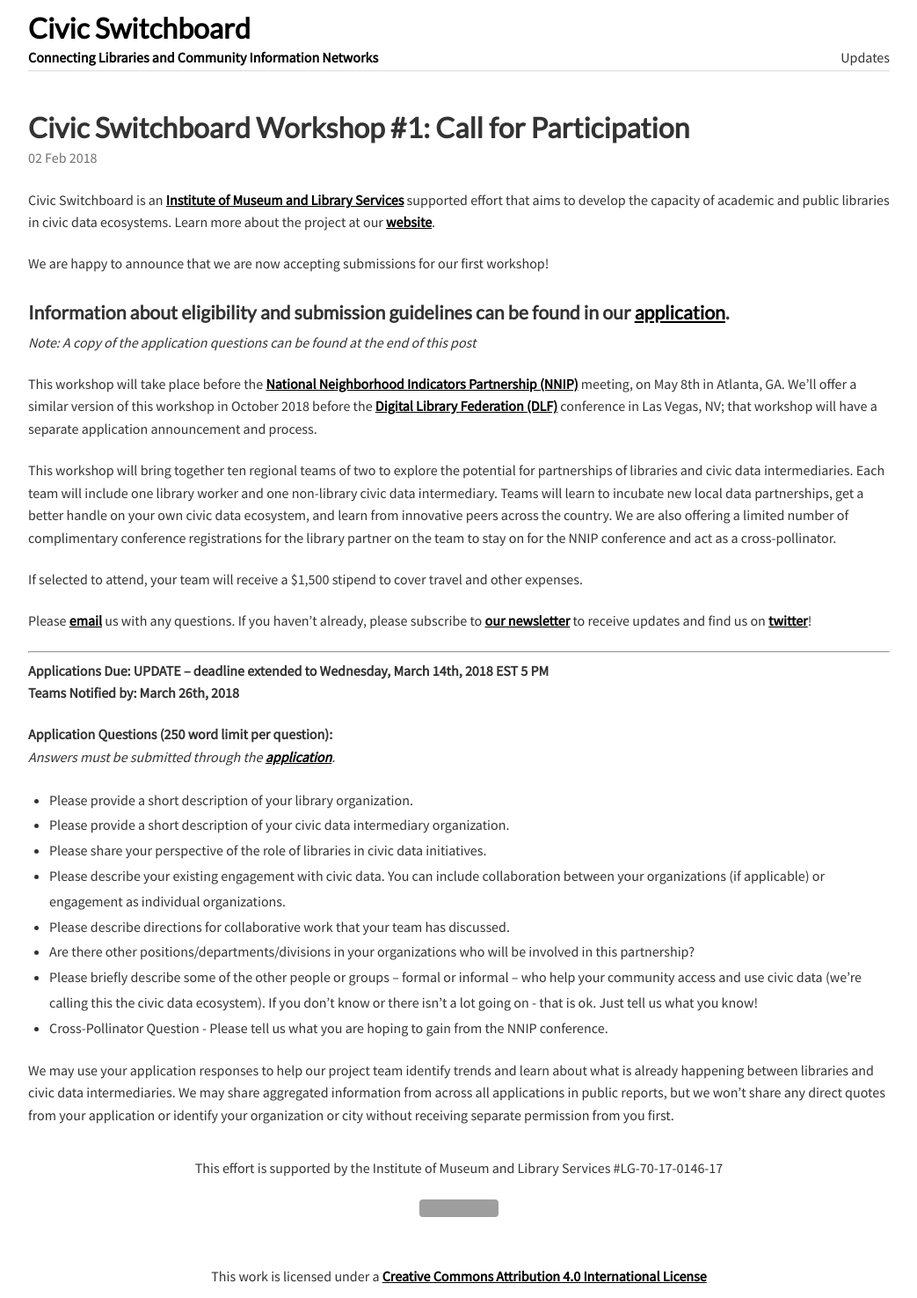
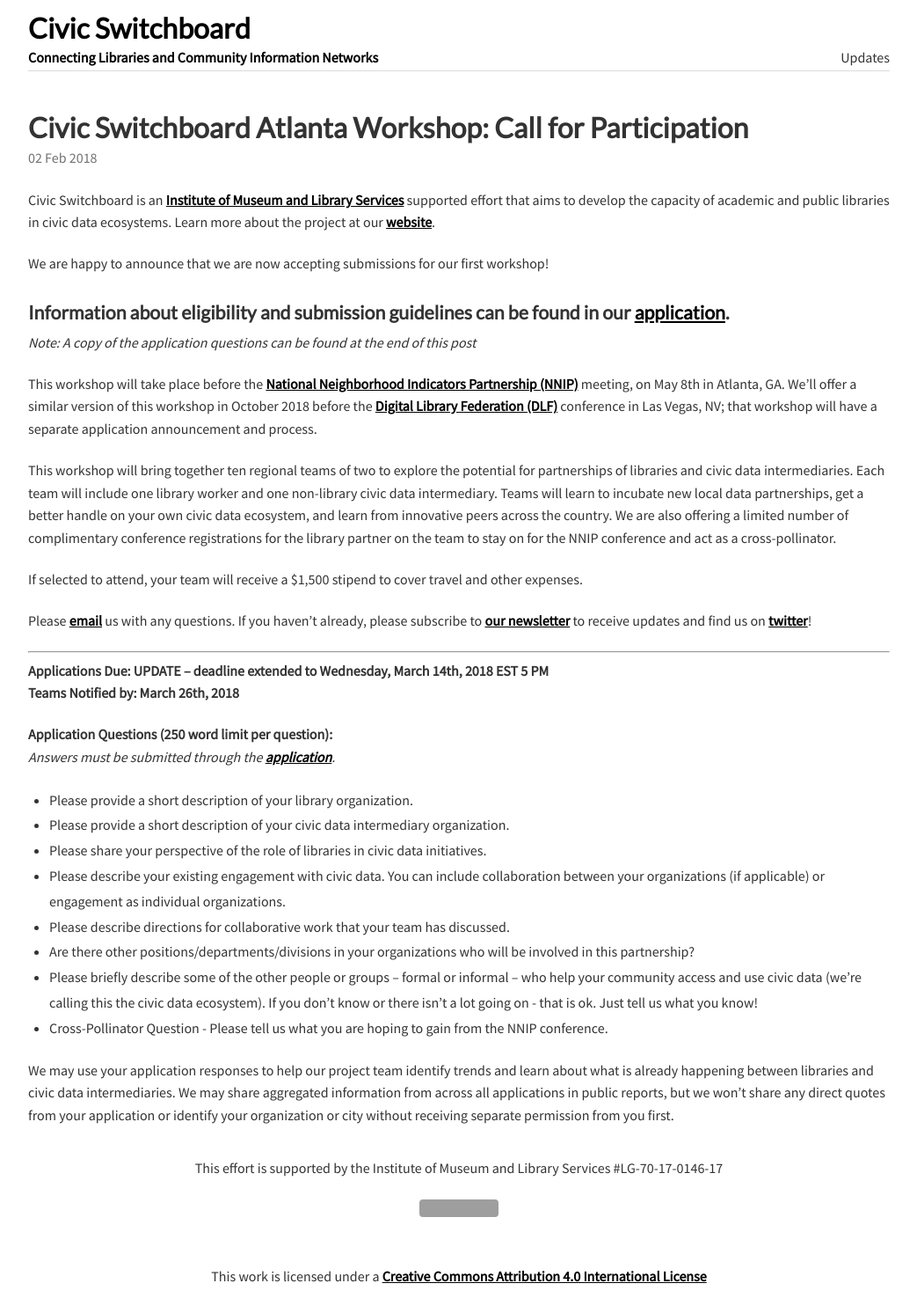
Before and after one commit to civic-switchboard/civic-switchboard.github.io.first, a Jekyll site: the page built from _posts/2018-02-02-post_3.md, in a window 1280 px wide. Shown: the whole page at 88% size, without its empty margins (118-1161 px from the left). Built offline with Jekyll 4.4.1, drawn with Linux system fonts in a browser that asks for light colours; nearby versions of some CDN libraries; grey boxes are pictures that could not be loaded.

Commit message:
switching title from number to place

```diff
--- a/_posts/2018-02-02-post_3.md
+++ b/_posts/2018-02-02-post_3.md
@@ -1,7 +1,7 @@
 ---
-title: "Civic Switchboard Workshop #1: Call for Participation"
-description: "Civic Switchboard Workshop #1: Call for Participation"
-header: "Civic Switchboard Workshop #1: Call for Participation"
+title: "Civic Switchboard Atlanta Workshop: Call for Participation"
+description: "Civic Switchboard Atlanta Workshop: Call for Participation"
+header: "Civic Switchboard Atlanta Workshop: Call for Participation"
 ---
 
 
```
